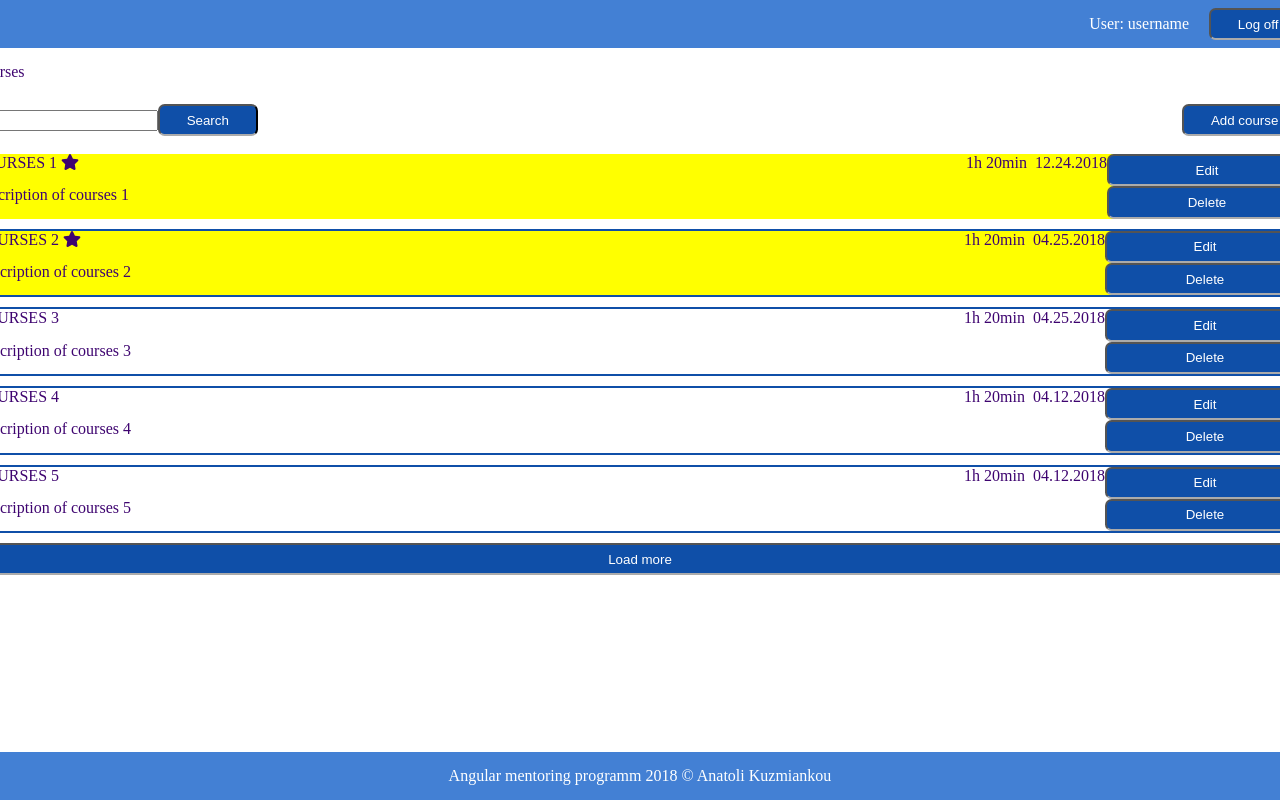
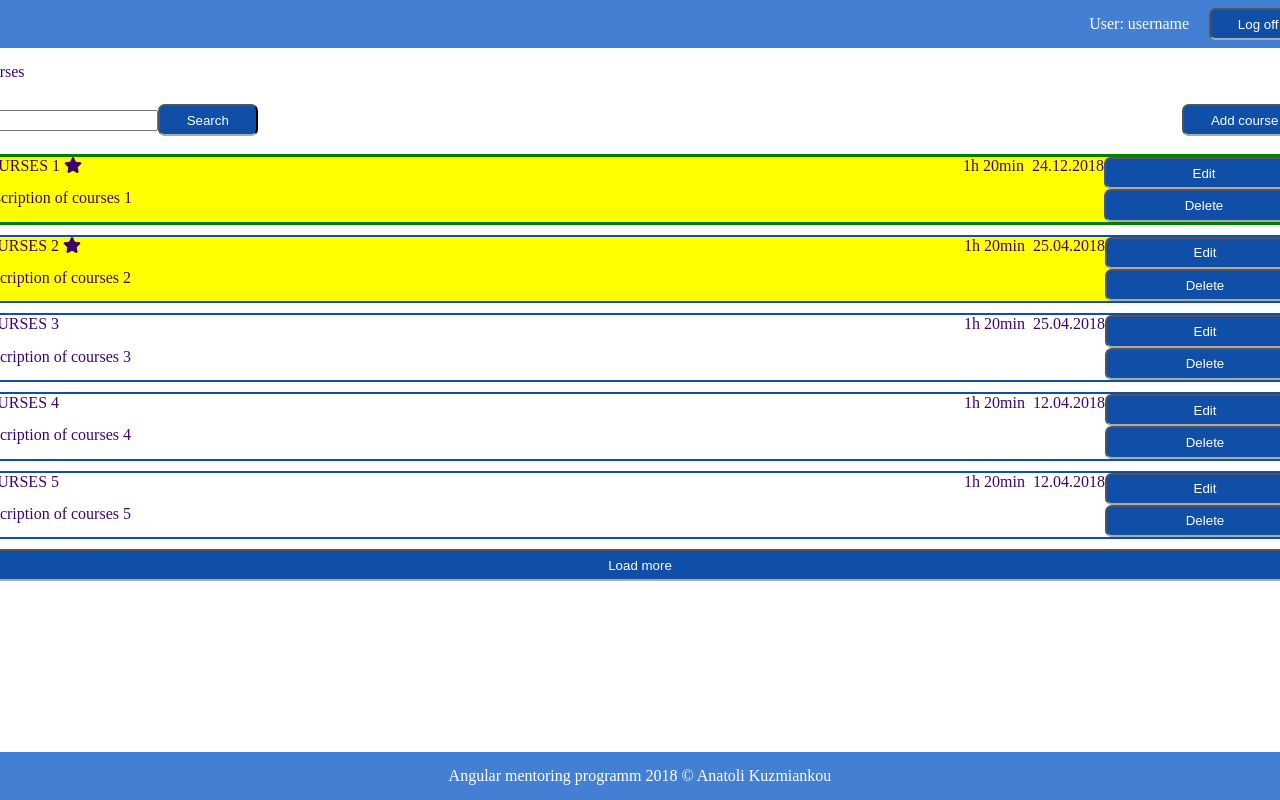
Before and after one commit to kuzanatoliy/angular-mentoring-programm, an Angular app: page /courses in a window 1280 px wide. Shown: the top 800 px of the page. Built offline with nearby package versions, Linux system fonts and the light colour scheme.

Commit message:
Directives and pipes: Fix date pipe

```diff
--- a/src/app/courses/course-item/course-item.component.html
+++ b/src/app/courses/course-item/course-item.component.html
@@ -11,7 +11,7 @@
       </ng-template>
     </div>
     <div class="course-content-duration">{{course.duration | courseDuration}}</div>
-    <div class="course-content-date">{{course.creationDate | courseCreationDate}}</div>
+    <div class="course-content-date">{{course.creationDate | date: 'dd.MM.yyyy'}}</div>
     <div class="course-content-description">{{course.description}}</div>
   </div>
   <div class='course-control'>
--- a/src/app/courses/course-item/course-item.component.sass
+++ b/src/app/courses/course-item/course-item.component.sass
@@ -3,9 +3,11 @@
   border: solid 2px #0f4fa8
   margin: 10px 0
   &.new
-    border: 3px green
+    border-color: green
+    border-width: 3px
   &.released
-    border-color: 3px blue
+    border-color: blue
+    border-width: 3px
 
 .course-star
   background-color: yellow
```
